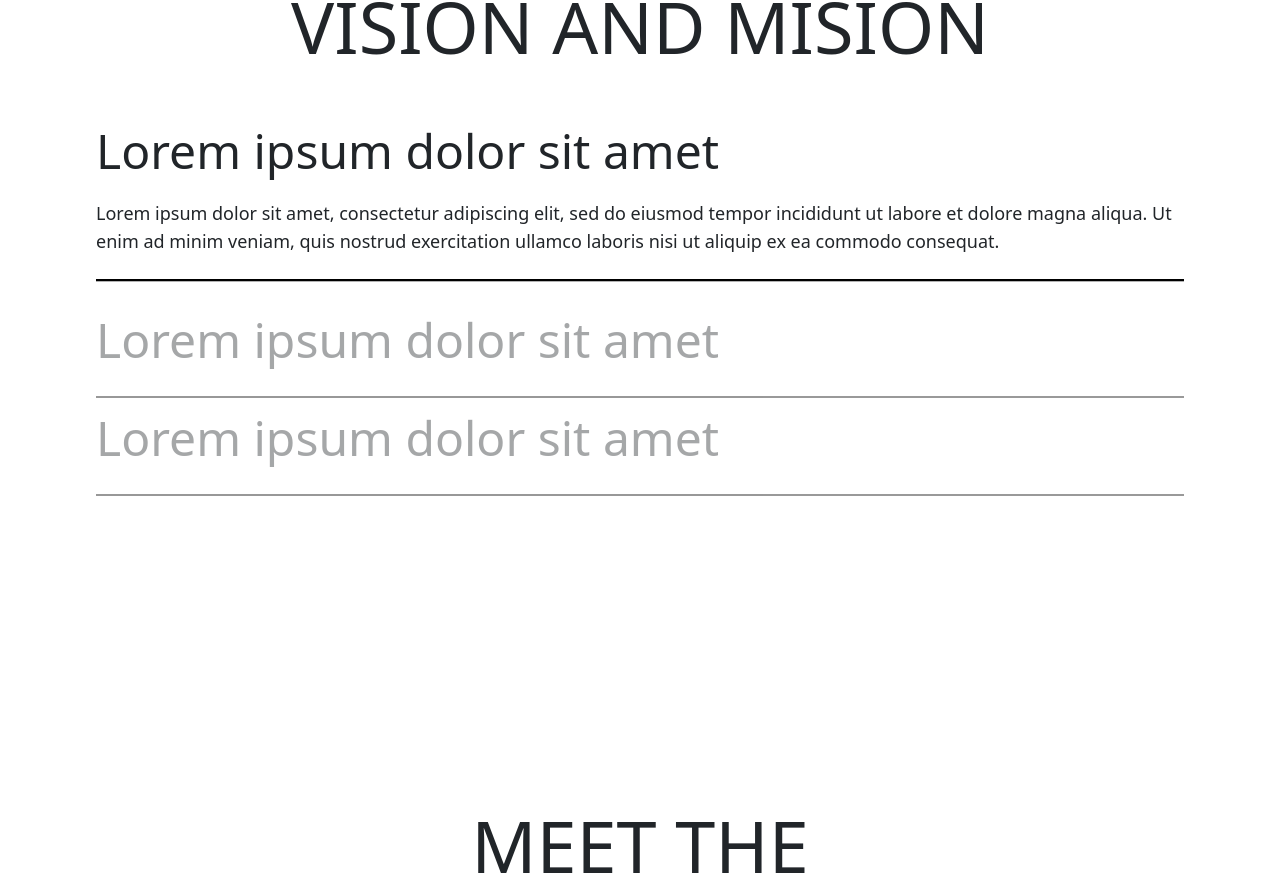
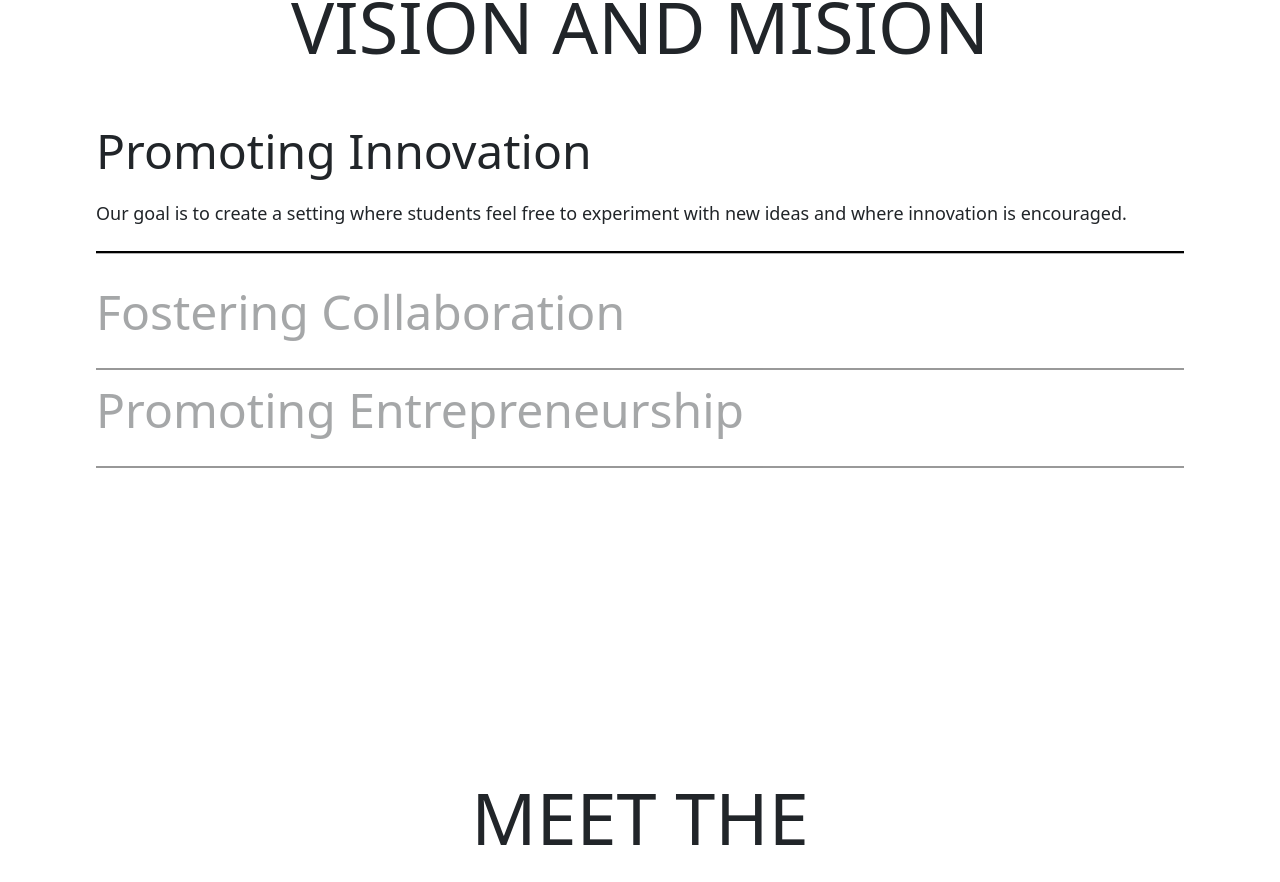
Before and after one commit to IEDC-CUSAT/iedc-website, a React (Create React App) app: page / in a window 1280 px wide. Shown: the part 1957-2839 px from the top of the page. Built offline with nearby package versions, Linux system fonts and the light colour scheme.

Commit message:
content change

```diff
--- a/src/components/Vision.js
+++ b/src/components/Vision.js
@@ -6,18 +6,18 @@ import { motion } from 'framer-motion';
 const data = [
     {
         id: 1,
-        title: "Lorem ipsum dolor sit amet",
-        description: "Lorem ipsum dolor sit amet, consectetur adipiscing elit, sed do eiusmod tempor incididunt ut labore et dolore magna aliqua. Ut enim ad minim veniam, quis nostrud exercitation ullamco laboris nisi ut aliquip ex ea commodo consequat.",
+        title: "Promoting Innovation",
+        description: "Our goal is to create a setting where students feel free to experiment with new ideas and where innovation is encouraged.",
     },
     {
         id: 2,
-        title: "Lorem ipsum dolor sit amet",
-        description: "Lorem ipsum dolor sit amet, consectetur adipiscing elit, sed do eiusmod tempor incididunt ut labore et dolore magna aliqua. Ut enim ad minim veniam, quis nostrud exercitation ullamco laboris nisi ut aliquip ex ea commodo consequat.",
+        title: "Fostering Collaboration",
+        description: " We give teachers and students the tools and assistance they need to work together productively and transform ideas into real initiatives.",
     },
     {
         id: 3,
-        title: "Lorem ipsum dolor sit amet",
-        description: "Lorem ipsum dolor sit amet, consectetur adipiscing elit, sed do eiusmod tempor incididunt ut labore et dolore magna aliqua. Ut enim ad minim veniam, quis nostrud exercitation ullamco laboris nisi ut aliquip ex ea commodo consequat.",
+        title: "Promoting Entrepreneurship",
+        description: "We want to help students develop an entrepreneurial attitude by giving them the tools and chances to lead innovation and effect good change.",
     },
 
 
```
